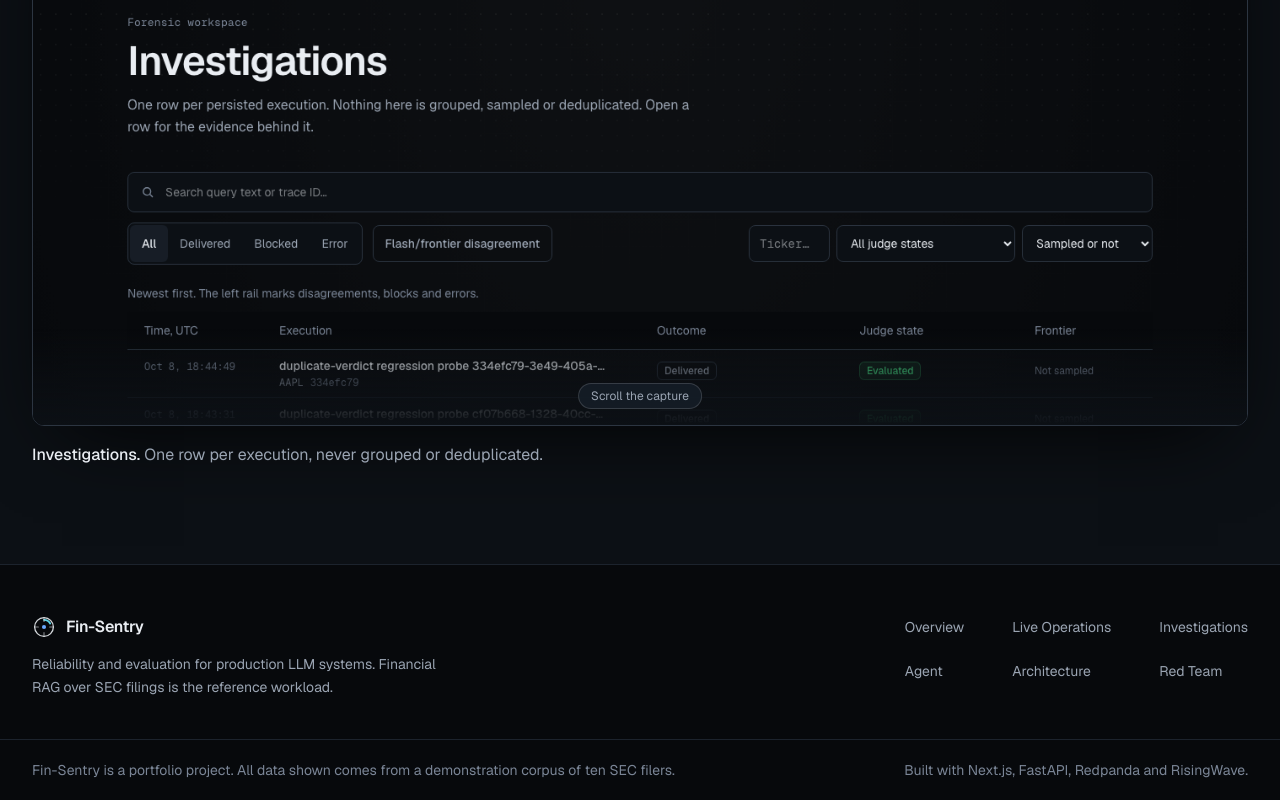
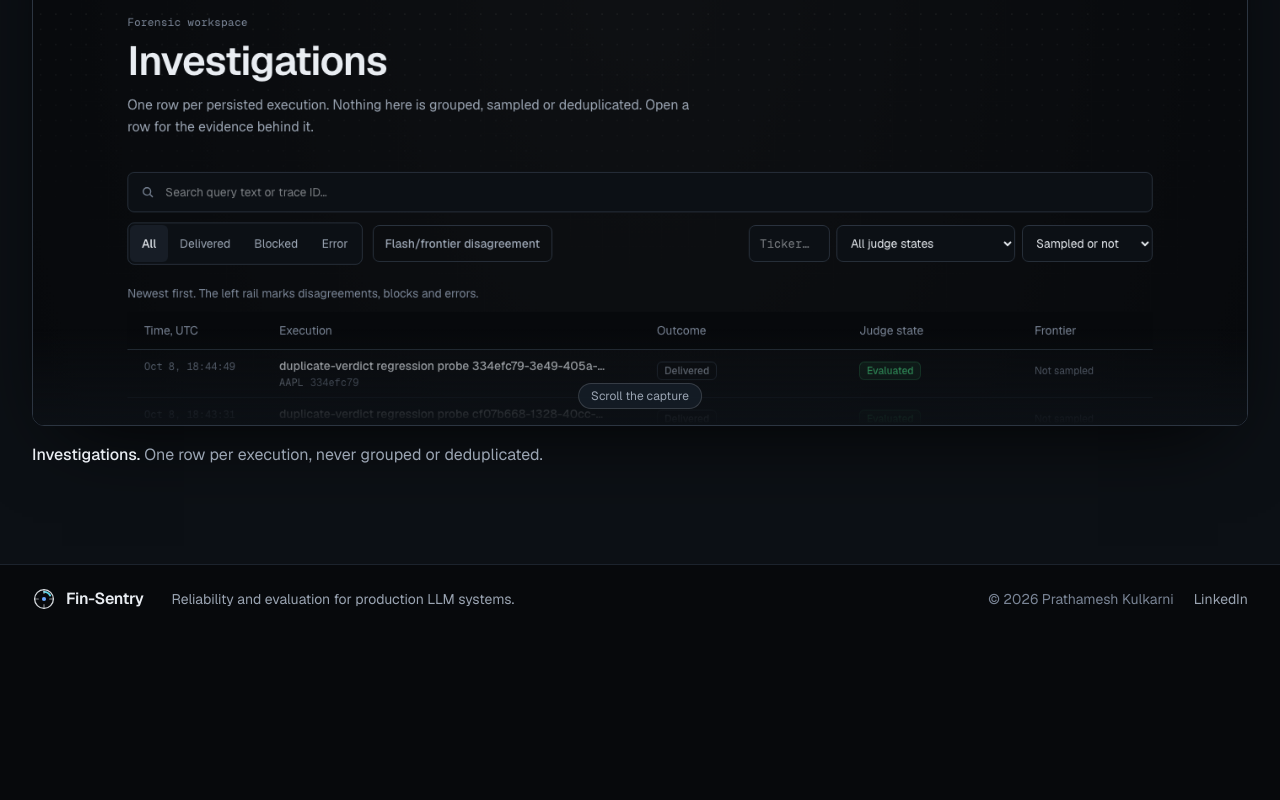
Before and after one commit to PrathamHusky07/fin-sentry, a Next.js app in the folder web/: page / in a window 1280 px wide. Shown: the part 5937-6737 px from the top of the page. After the commit the page ends 6570 px from the top, so only its background shows below. Built offline with nearby package versions, Linux system fonts and the light colour scheme.

Commit message:
reduce the footer to one compact row with the author and a LinkedIn link

```diff
--- a/web/components/site-footer.tsx
+++ b/web/components/site-footer.tsx
@@ -1,17 +1,19 @@
 import Link from "next/link";
 import { Mark } from "@/components/mark";
-import { ROUTES } from "@/lib/routes";
+
+const LINK =
+  "text-text-secondary hover:text-text-primary inline-flex min-h-11 min-w-11 items-center text-base transition-colors sm:text-sm";
 
 /**
- * The one footer, rendered by the root layout so every route has it. It states what the
- * project is and links to the same routes as the top bar. It reports no status and no
- * numbers, so it can never disagree with a page.
+ * The one footer, rendered by the root layout so every route has it. A single row: the mark,
+ * what the project is, the author and one outside link. Navigation lives in the top bar only.
+ * It reports no status and no numbers, so it can never disagree with a page.
  */
 export function SiteFooter() {
   return (
     <footer className="border-border border-t">
-      <div className="mx-auto grid w-full max-w-7xl gap-6 px-4 py-8 sm:px-8 sm:py-10 lg:grid-cols-[minmax(0,26rem)_1fr] lg:gap-20">
-        <div>
+      <div className="mx-auto flex w-full max-w-7xl flex-col gap-x-8 gap-y-0 px-4 py-3 sm:flex-row sm:flex-wrap sm:items-center sm:justify-between sm:px-8">
+        <div className="flex flex-col gap-x-5 gap-y-0 sm:flex-row sm:items-center">
           <Link
             href="/"
             className="text-text-primary -ml-2 inline-flex min-h-11 items-center gap-2.5 rounded-md px-2 text-base font-semibold tracking-tight"
@@ -19,33 +21,21 @@ export function SiteFooter() {
             <Mark />
             Fin-Sentry
           </Link>
-          <p className="text-text-secondary mt-1 text-base leading-relaxed text-pretty sm:text-sm">
-            Reliability and evaluation for production LLM systems. Financial RAG
-            over SEC filings is the reference workload.
+          <p className="text-text-secondary text-base text-pretty sm:text-sm">
+            Reliability and evaluation for production LLM systems.
           </p>
         </div>
-        <nav aria-label="Footer">
-          <ul className="grid grid-cols-2 gap-x-6 sm:grid-cols-3 lg:w-max lg:grid-cols-[repeat(3,max-content)] lg:gap-x-12 lg:justify-self-end">
-            {ROUTES.map((route) => (
-              <li key={route.href}>
-                <Link
-                  href={route.href}
-                  className="text-text-secondary hover:text-text-primary inline-flex min-h-11 min-w-11 items-center text-base transition-colors sm:text-sm"
-                >
-                  {route.label}
-                </Link>
-              </li>
-            ))}
-          </ul>
-        </nav>
-      </div>
-      <div className="border-border border-t">
-        <div className="text-text-tertiary mx-auto flex w-full max-w-7xl flex-col gap-1 px-4 py-5 text-base sm:flex-row sm:justify-between sm:px-8 sm:text-sm">
-          <p>
-            Fin-Sentry is a portfolio project. All data shown comes from a
-            demonstration corpus of ten SEC filers.
-          </p>
-          <p>Built with Next.js, FastAPI, Redpanda and RisingWave.</p>
+        <div className="text-text-tertiary flex flex-wrap items-center gap-x-5 text-base sm:text-sm">
+          <p>© 2026 Prathamesh Kulkarni</p>
+          <a
+            href="https://www.linkedin.com/in/prathameshkulkarni23/"
+            target="_blank"
+            rel="noopener noreferrer"
+            aria-label="LinkedIn (opens in a new tab)"
+            className={LINK}
+          >
+            LinkedIn
+          </a>
         </div>
       </div>
     </footer>
--- a/web/lib/routes.ts
+++ b/web/lib/routes.ts
@@ -1,6 +1,5 @@
-/** The product routes, in navigation order. The top bar and the footer both read this list,
- * and routes.test.ts checks that every entry has a page, so neither can link to a route that
- * does not exist. */
+/** The product routes, in navigation order. The top bar reads this list, and routes.test.ts
+ * checks that every entry has a page, so it cannot link to a route that does not exist. */
 export const ROUTES = [
   { href: "/overview", label: "Overview" },
   { href: "/operations", label: "Live Operations" },
```
Also changed, not shown: 1 other file (tests, documents, lock files or other folders).
